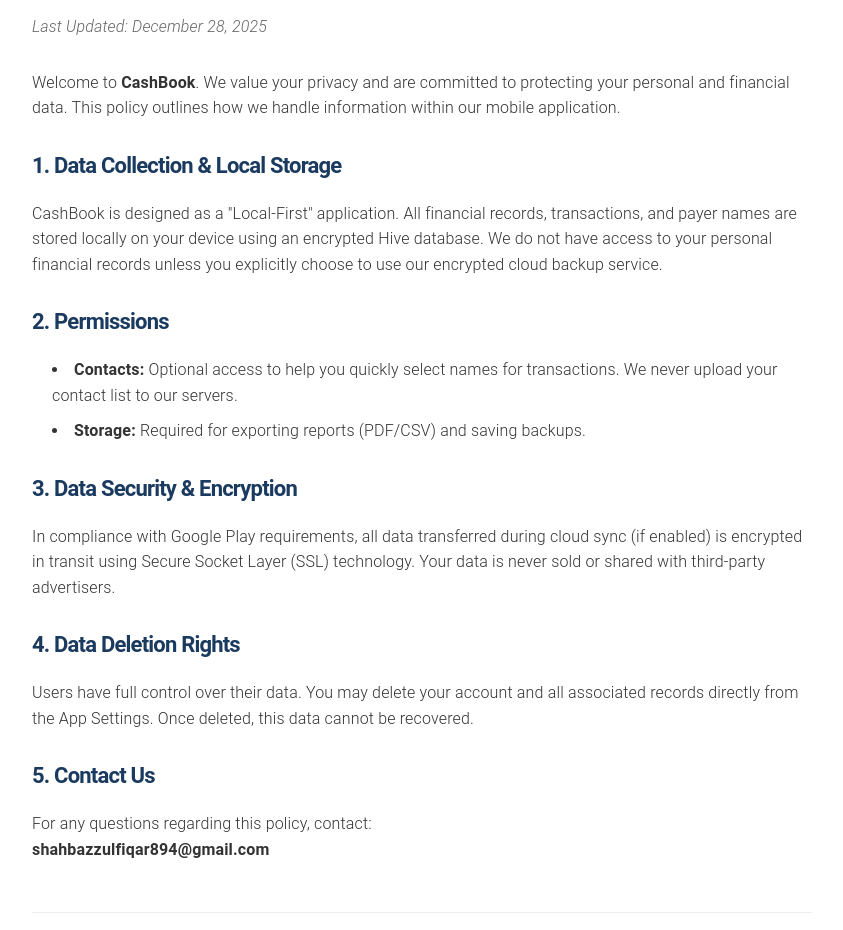
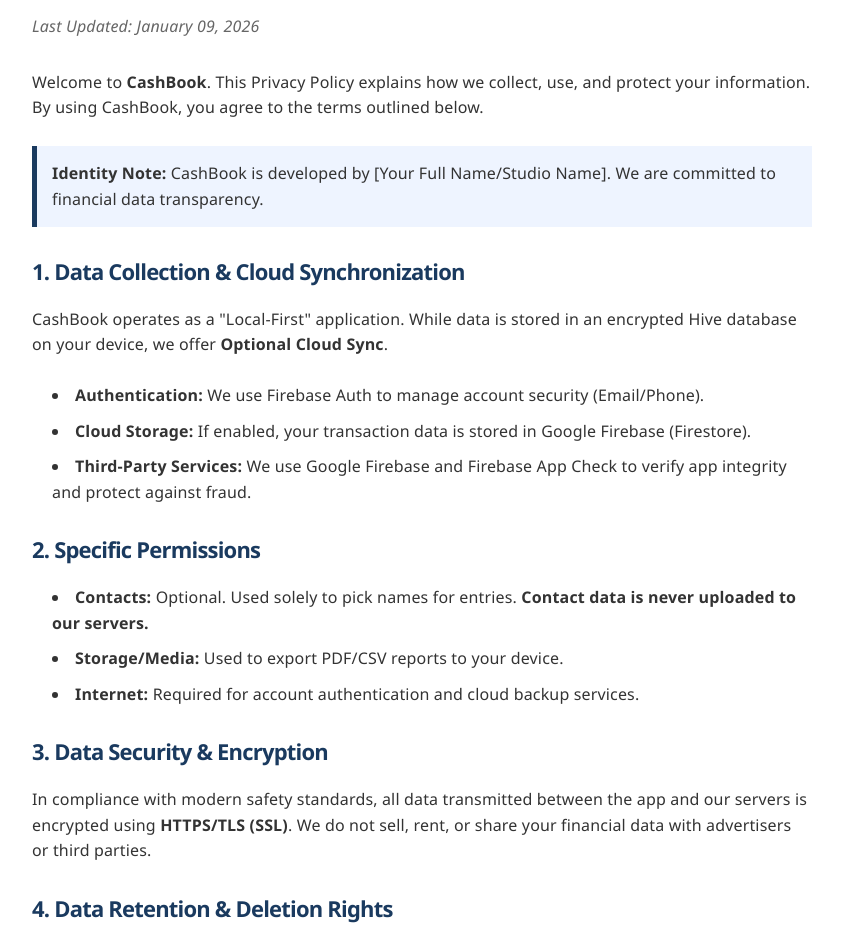
Before and after one commit to Shahbaz894/cashbook-legal, a plain HTML site: page index.html in a window 1280 px wide. Shown: the part 154-1084 px from the top of the page, without its empty margins (218-1061 px from the left). Drawn offline with nearby package versions, Linux system fonts and the light colour scheme.

Commit message:
Update Privacy Policy content and styling

```diff
--- a/index.html
+++ b/index.html
@@ -1,5 +1,4 @@
 <!DOCTYPE html>
-
 <html lang="en">
 <head>
     <meta charset="UTF-8">
@@ -7,40 +6,56 @@
     <title>Privacy Policy | CashBook</title>
     <link rel="stylesheet" href="https://cdnjs.cloudflare.com/ajax/libs/milligram/1.4.1/milligram.css">
     <style>
-        body { padding: 40px 20px; max-width: 900px; margin: auto; background-color: #f4f7f9; color: #333; line-height: 1.6; }
+        body { padding: 40px 20px; max-width: 900px; margin: auto; background-color: #f4f7f9; color: #333; line-height: 1.6; font-family: 'Segoe UI', Tahoma, Geneva, Verdana, sans-serif; }
         .container { background: white; padding: 40px; border-radius: 12px; box-shadow: 0 4px 15px rgba(0,0,0,0.05); }
         h1 { color: #1a3a5f; border-bottom: 3px solid #1a3a5f; padding-bottom: 10px; }
         h4 { color: #1a3a5f; margin-top: 30px; font-weight: bold; }
         .date { font-style: italic; color: #666; margin-bottom: 30px; }
         .footer-nav { margin-top: 50px; padding-top: 20px; border-top: 1px solid #eee; text-align: center; }
         ul { list-style-type: disc; margin-left: 20px; }
+        .highlight { background: #eef4ff; padding: 15px; border-left: 5px solid #1a3a5f; margin: 20px 0; }
     </style>
 </head>
 <body>
     <div class="container">
         <h1>Privacy Policy</h1>
-        <p class="date">Last Updated: December 28, 2025</p>
+        <p class="date">Last Updated: January 09, 2026</p>
 
         <section>
-            <p>Welcome to <strong>CashBook</strong>. We value your privacy and are committed to protecting your personal and financial data. This policy outlines how we handle information within our mobile application.</p>
+            <p>Welcome to <strong>CashBook</strong>. This Privacy Policy explains how we collect, use, and protect your information. By using CashBook, you agree to the terms outlined below.</p>
 
-            <h4>1. Data Collection & Local Storage</h4>
-            <p>CashBook is designed as a "Local-First" application. All financial records, transactions, and payer names are stored locally on your device using an encrypted Hive database. We do not have access to your personal financial records unless you explicitly choose to use our encrypted cloud backup service.</p>
+            <div class="highlight">
+                <strong>Identity Note:</strong> CashBook is developed by [Your Full Name/Studio Name]. We are committed to financial data transparency.
+            </div>
 
-            <h4>2. Permissions</h4>
+            <h4>1. Data Collection & Cloud Synchronization</h4>
+            <p>CashBook operates as a "Local-First" application. While data is stored in an encrypted Hive database on your device, we offer <strong>Optional Cloud Sync</strong>.</p>
             <ul>
-                <li><strong>Contacts:</strong> Optional access to help you quickly select names for transactions. We never upload your contact list to our servers.</li>
-                <li><strong>Storage:</strong> Required for exporting reports (PDF/CSV) and saving backups.</li>
+                <li><strong>Authentication:</strong> We use Firebase Auth to manage account security (Email/Phone).</li>
+                <li><strong>Cloud Storage:</strong> If enabled, your transaction data is stored in Google Firebase (Firestore).</li>
+                <li><strong>Third-Party Services:</strong> We use Google Firebase and Firebase App Check to verify app integrity and protect against fraud.</li>
+            </ul>
+
+            <h4>2. Specific Permissions</h4>
+            <ul>
+                <li><strong>Contacts:</strong> Optional. Used solely to pick names for entries. <strong>Contact data is never uploaded to our servers.</strong></li>
+                <li><strong>Storage/Media:</strong> Used to export PDF/CSV reports to your device.</li>
+                <li><strong>Internet:</strong> Required for account authentication and cloud backup services.</li>
             </ul>
 
             <h4>3. Data Security & Encryption</h4>
-            <p>In compliance with Google Play requirements, all data transferred during cloud sync (if enabled) is encrypted in transit using Secure Socket Layer (SSL) technology. Your data is never sold or shared with third-party advertisers.</p>
+            <p>In compliance with modern safety standards, all data transmitted between the app and our servers is encrypted using <strong>HTTPS/TLS (SSL)</strong>. We do not sell, rent, or share your financial data with advertisers or third parties.</p>
 
-            <h4>4. Data Deletion Rights</h4>
-            <p>Users have full control over their data. You may delete your account and all associated records directly from the App Settings. Once deleted, this data cannot be recovered.</p>
+            <h4>4. Data Retention & Deletion Rights</h4>
+            <p>You have the "Right to be Forgotten." You can:</p>
+            <ul>
+                <li>Delete individual transactions or entire CashBooks within the app.</li>
+                <li><strong>Request Account Deletion:</strong> Use the "Delete Account" button in Settings to permanently wipe all data from our Firebase servers. This action is irreversible.</li>
+            </ul>
 
-            <h4>5. Contact Us</h4>
-            <p>For any questions regarding this policy, contact: <br><strong>shahbazzulfiqar894@gmail.com</strong></p>
+            <h4>5. Contact Information</h4>
+            <p>If you have questions about your data safety, please reach out to:<br>
+            <strong>shahbazzulfiqar894@gmail.com</strong></p>
         </section>
 
         <div class="footer-nav">
```
